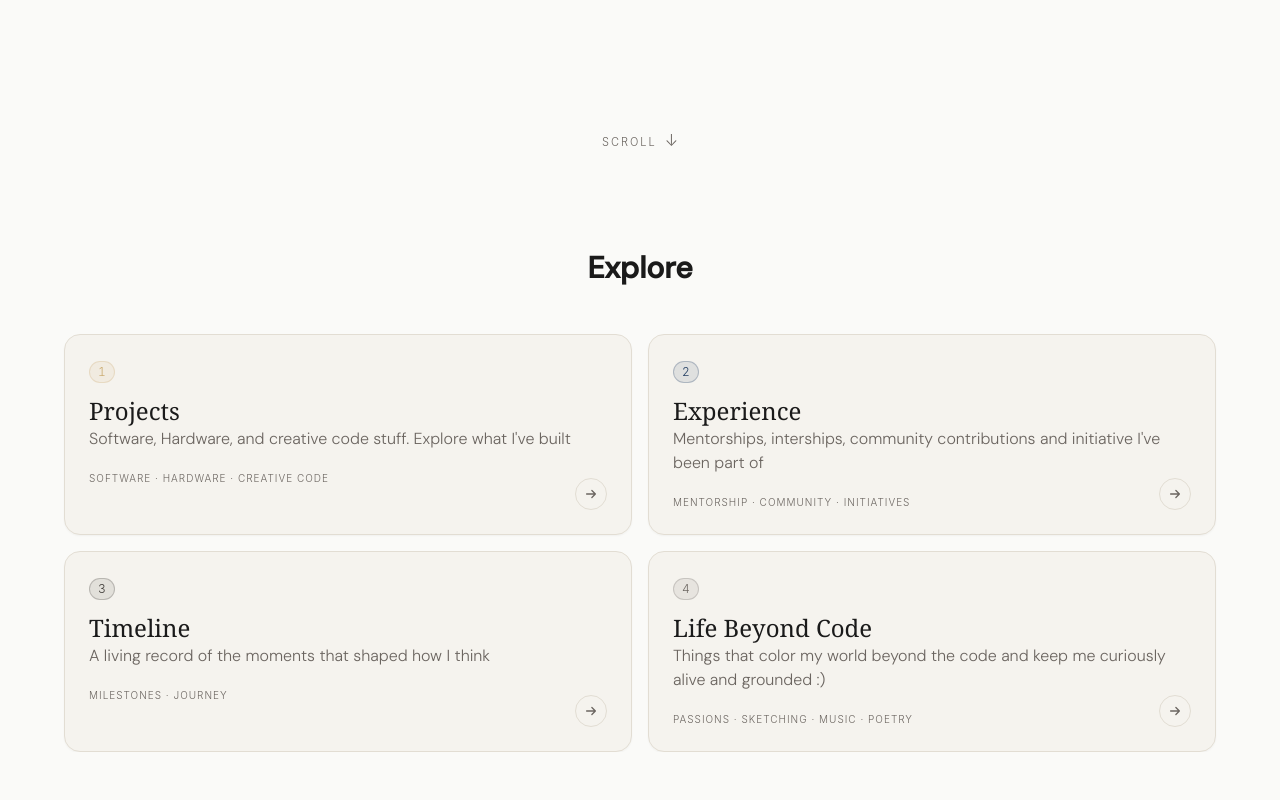
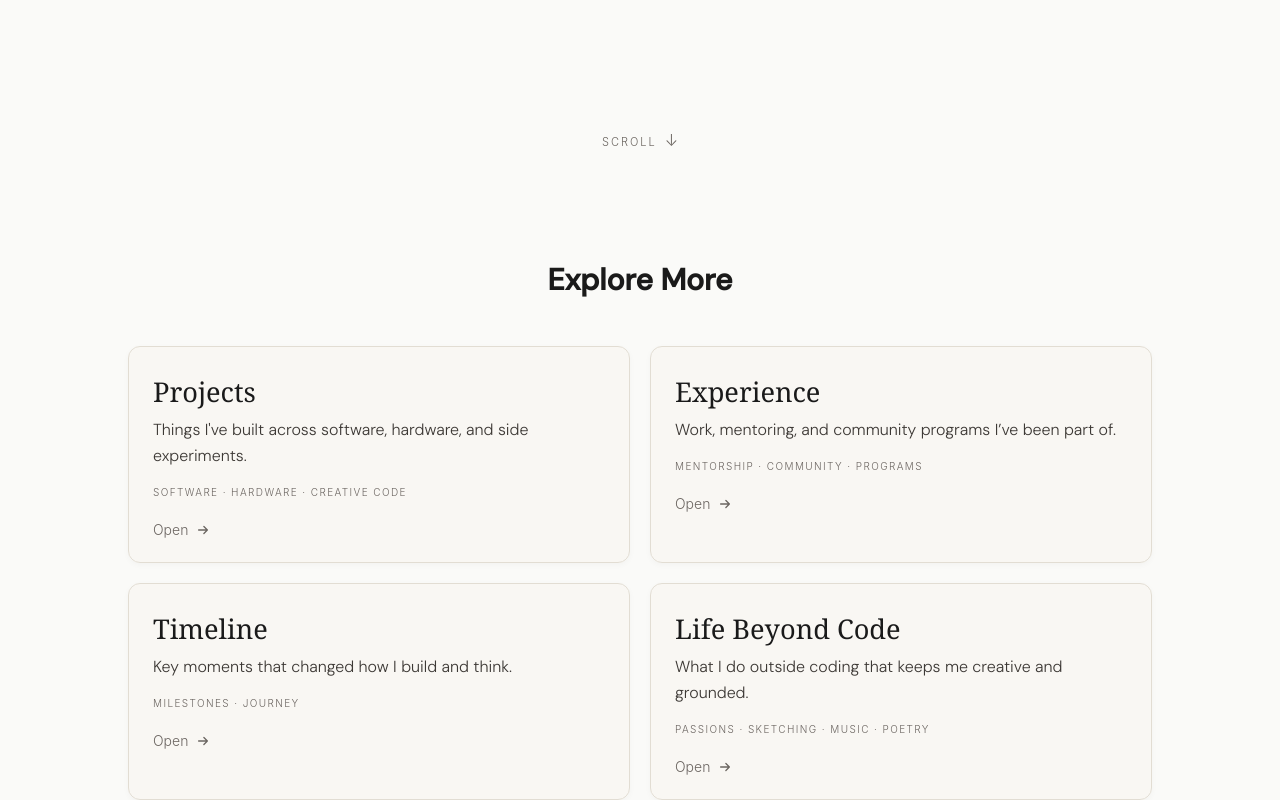
Before and after one commit to anirudh12032008/portfolio-map, a Next.js app: page / in a window 1280 px wide. Shown: the part 546-1346 px from the top of the page. Before the commit the page ends 1298 px from the top, so only its background shows below. Built offline with nearby package versions, Linux system fonts and the light colour scheme.

Commit message:
changed the home page Ui cards

```diff
--- a/src/app/timeline/page.tsx
+++ b/src/app/timeline/page.tsx
@@ -20,33 +20,33 @@ import "react-vertical-timeline-component/style.min.css";
 const events = [
   {
     date: "2021",
-    title: "First Program & Science Fair",
+    title: "First Program + Science Fair",
     subtitle: "School Lab / QBASIC",
-    description: "Built a CLI quiz program in QBASIC and presented it to 50+ visitors at a school science fair, sparking a passion for building systems.",
+    description: "Built a simple quiz app in QBASIC and showed it at our school science fair; that was the moment coding became serious for me.",
   },
   {
     date: "2020 - 2021",
-    title: "Game Development Exploration",
+    title: "Early Game Dev Phase",
     subtitle: "Unity & C#",
-    description: "Self-taught Unity and C# basics to create a 3D playable prototype with raycasting mechanics, eventually exporting it as an Android APK.",
+    description: "Learned Unity and C# by making a small 3D prototype and shipping an Android APK just for fun.",
   },
   {
     date: "Early 2022",
-    title: "Web Development Transition",
+    title: "Shift to Web Development",
     subtitle: "HTML, CSS, & JavaScript",
-    description: "Pivoted from heavy Android tooling to web development, building the 'How Was Your Day?' project using Google Sheets as a clever database workaround.",
+    description: "Moved from Android experiments to web and built 'How Was Your Day?' using Google Sheets as a makeshift database.",
   },
   {
     date: "May 2022",
-    title: "First Open Source Recognition",
+    title: "First Open Source Win",
     subtitle: "Strapi Plugin Development",
-    description: "Built a to-do list plugin for Strapi's ecosystem, receiving my first developer community recognition and an official Strapi hoodie.",
+    description: "Built a to-do plugin for Strapi and got my first bit of community recognition (and a Strapi hoodie).",
   },
   {
     date: "Late 2022",
-    title: "First Real Client Opportunity",
+    title: "First Client Attempt",
     subtitle: "E-commerce Development",
-    description: "Attempted an 80% complete e-commerce platform for a neighbor, learning the complexities of admin dashboards and payment gateway verification.",
+    description: "Tried building an e-commerce site for a local business and learned hard lessons about admin flows and payment setup.",
   },
   {
     date: "Dec 2022",
@@ -56,27 +56,27 @@ const events = [
   },
   {
     date: "2023",
-    title: "Full-Stack Mastery",
+    title: "Deeper Full-Stack Learning",
     subtitle: "Next.js & Python",
-    description: "Completed a production-ready e-commerce site with Stripe integration and explored Python for web scraping (Selenium) and data analysis.",
+    description: "Built a stronger Next.js project with Stripe and used Python for scraping and basic data work.",
   },
   {
     date: "2023 - 2024",
-    title: "International Research Mentor",
+    title: "Research Mentoring",
     subtitle: "Incognito Blueprint",
-    description: "Guided global high school cohorts through research methodology and documentation, leading to published academic conference papers.",
+    description: "Mentored high school students through research planning, writing, and final presentation work.",
   },
   {
     date: "2024 - 2025",
-    title: "Hardware & Robotics Engineering",
+    title: "Hardware Build Phase",
     subtitle: "Hack Club / Embedded Systems",
-    description: "Engineered a wireless rover with live camera streaming and designed custom ESP32 PCBs and a DIY ECG monitoring device.",
+    description: "Built things like a wireless rover, ESP32 boards, and a DIY ECG prototype.",
   },
   {
     date: "2025",
-    title: "Portal VR YSWS ",
+    title: "Portal VR (YSWS)",
     subtitle: "Hack Club You Ship We Ship",
-    description: "Designed, pitched, and ran an official sponsored VR development program, mentoring students in A Frame and Virtual Reality and managing reviews alongwith fulfillment.",
+    description: "Pitched and ran a VR-focused YSWS program, mentored students, and handled reviews and fulfillment.",
   },
 ];
 
@@ -87,7 +87,7 @@ export default function Timeline() {
         <Heading
           eye="Journey"
           title="Timeline"
-          desc="A quick walkthrough of key milestones, programs, and community work."
+          desc="Key moments that shaped how I build, learn, and work with communities."
         />
 
         <VerticalTimeline lineColor="var(--border)">
--- a/src/components/sections/Cards.tsx
+++ b/src/components/sections/Cards.tsx
@@ -1,9 +1,8 @@
 "use client"
 
 
-import { color, motion } from "framer-motion";
+import { motion } from "framer-motion";
 import Link from "next/link";
-import { useEffect, useRef } from "react";
 
 
 
@@ -14,8 +13,7 @@ const cards = [
         href: "/projects",
         sr:1,
         title: "Projects",
-        desc: "Software, Hardware, and creative code stuff. Explore what I've built",
-        // someone help me find this dot :sob:
+        desc: "Things I've built across software, hardware, and side experiments.",
         color: "bg-gold/10 text-gold border-gold/25",
         tag: "Software · Hardware · Creative Code",
     },
@@ -24,9 +22,9 @@ const cards = [
         href: "/experience",
         sr: 2,
         title: "Experience",
-        desc: "Mentorships, interships, community contributions and initiative I've been part of",
+        desc: "Work, mentoring, and community programs I’ve been part of.",
         color: "bg-navy/10 text-navy border-navy/25",
-        tag: "Mentorship · Community · Initiatives",
+        tag: "Mentorship · Community · Programs",
 
 
 
@@ -36,7 +34,7 @@ const cards = [
         href: "/timeline",
         sr: 3,
         title: "Timeline",
-        desc: "A living record of the moments that shaped how I think",
+        desc: "Key moments that changed how I build and think.",
         color: "bg-ink-soft/10 text-ink-soft border-ink-soft/25",
         tag: "Milestones · Journey",
     },
@@ -45,7 +43,7 @@ const cards = [
     href: "/life",
     sr: 4,
     title: "Life Beyond Code",
-    desc: "Things that color my world beyond the code and keep me curiously alive and grounded :)",
+    desc: "What I do outside coding that keeps me creative and grounded.",
     color: "bg-ink-muted/10 text-ink-muted border-ink-muted/25",
     tag: "Passions · Sketching · Music · Poetry",
 }
@@ -74,7 +72,7 @@ const item = {
 
 export function Cards(){
     return (
-        <div className="mt-20 pt-3">
+        <div className="mt-24 pt-2">
             <motion.h2
                 variants={item}
                 initial="hidden"
@@ -82,7 +80,7 @@ export function Cards(){
                 viewport={{ once: true }}
                 className="text-3xl font-bold text-center mb-12 text-ink"
             >
-                Explore
+                Explore More
             </motion.h2>
 
             <motion.div
@@ -91,7 +89,7 @@ export function Cards(){
             initial="hidden"
             whileInView="show"
             viewport={{once: true, margin: "-80px"}}
-            className="grid sm:grid-cols-2 grid-cols-1 gap-4 max-w-6xl mx-auto"
+            className="grid sm:grid-cols-2 grid-cols-1 gap-5 max-w-5xl mx-auto"
             >
 
 
@@ -99,31 +97,19 @@ export function Cards(){
                     <motion.div key={c.href} variants={item}>
 
                     <Link href={c.href} className="group block h-full">
-                    <div className="relative h-full rounded-2xl border border-border bg-surface p-6 shadow-[0_1px_2px_rgba(26,26,26,0.04)] transition-all duration-200 hover:-translate-y-1 hover:shadow-[0_18px_40px_rgba(30,58,95,0.10),0_0_0_1px_rgba(30,58,95,0.14)]">
-<span className={`inline-flex items-center rounded-full border px-2 py-0.5 text-xs font-sans tabular-nums ${c.color}`}> {c.sr} </span>
+                                        <div data-cursor className="relative h-full rounded-xl border border-border bg-offwhite/70 backdrop-blur-[1px] px-6 py-5 shadow-[0_2px_6px_rgba(26,26,26,0.03)] transition-all duration-200 hover:-translate-y-0.5 hover:shadow-[0_14px_28px_rgba(30,58,95,0.10)]">
+{/* <span className="inline-block text-xs font-mono-dm text-ink-muted tabular-nums"></span> */}
 
 
-<h3 className="mt-3 font-serif text-2xl font-medium text-ink group-hover:text-navy transition-colors duration-200"> {c.title} </h3>
-<p className="text-ink-muted group-hover:text-ink transition-colors duration-200"> {c.desc} </p>
-<p className="mt-5 text-[10px] uppercase tracking-widest text-ink-muted font-sans"> {c.tag} </p>
+<h3 className="mt-2 font-serif text-[1.7rem] leading-tight font-medium text-ink group-hover:text-navy transition-colors duration-200"> {c.title} </h3>
+<p className="mt-2 text-ink-soft group-hover:text-ink transition-colors duration-200 leading-relaxed"> {c.desc} </p>
+<p className="mt-4 text-[10px] uppercase tracking-[0.14em] text-ink-muted font-sans"> {c.tag} </p>
 
-<div className="absolute bottom-6 right-6 w-8 h-8 rounded-full border border-border flex items-center justify-center text-ink-muted group-hover:border-navy group-hover:text-white group-hover:bg-navy transition-colors duration-200">
-    {/* <span className="absolute -bottom-2 -right-2 w-5 h-5 bg-cream-200 rounded-full group-hover:bg-navy transition-colors duration-200">
-        <svg xmlns="http://www.w3.org/2000/svg" fill="none" viewBox="0 0 24 24" strokeWidth={2} stroke="currentColor" className="w-3 h-3 text-white">
-  <path strokeLinecap="round" strokeLinejoin="round" d="M17.25 8.25L21 12m0 0l-3.75 3.75M21 12H3" />
-</svg>
-    </span> */}
-
-<svg
-    viewBox="0 0 16 16"
-    fill="none"
-    className="w-3.5 h-3.5"
-    stroke="currentColor"
-    strokeWidth={1.5}
-  >
-    <path d="M3 8h10M9 4l4 4-4 4" strokeLinecap="round" strokeLinejoin="round" />
-  </svg>
-
+<div className="mt-5 inline-flex items-center gap-2 text-sm font-sans text-ink-muted group-hover:text-navy transition-colors duration-200">
+    <span>Open</span>
+    <svg viewBox="0 0 16 16" fill="none" className="w-3.5 h-3.5" stroke="currentColor" strokeWidth={1.5}>
+        <path d="M3 8h10M9 4l4 4-4 4" strokeLinecap="round" strokeLinejoin="round" />
+    </svg>
 </div>
 </div>
 
--- /dev/null
+++ b/src/components/sections/Nav.tsx
@@ -0,0 +1,16 @@
+"use client"
+
+
+
+
+
+import Link from "next/link";
+import { usePathname } from "next/navigation";
+import { useEffect, useState } from "react";
+import { motion, AnimatePresence } from "framer-motion";
+
+
+
+const links = [
+
+]
```
Also changed, not shown: src/app/life/page.tsx (added).
